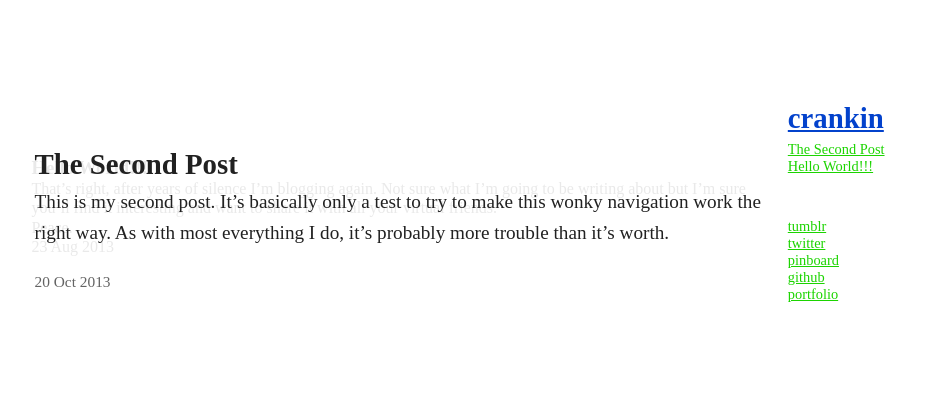
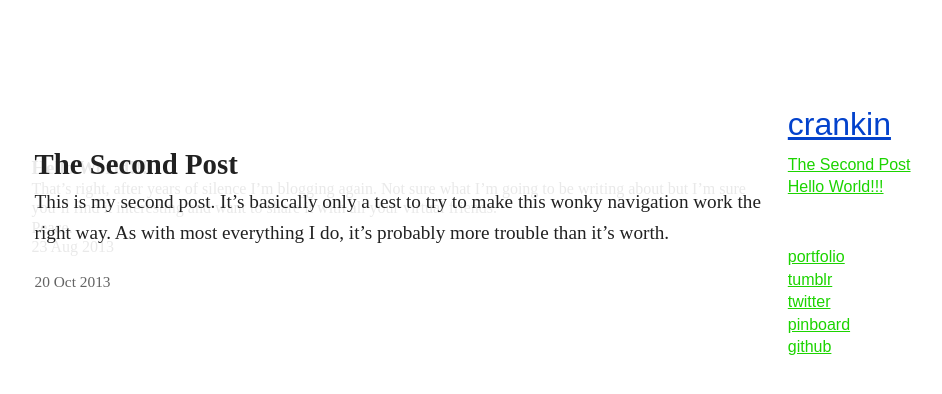
Before and after one commit to crankin/crankin.github.io, a Jekyll site: the page built from index.html, in a window 1280 px wide. Shown: the top 394 px of the page, without its empty margins (87-1029 px from the left). Built offline with Jekyll 4.4.1, drawn with Linux system fonts in a browser that asks for light colours; nearby versions of some CDN libraries; Markdown is read by kramdown in place of the engine named in the settings.

Commit message:
sidebar style changes

```diff
--- a/_includes/otherstuff.html
+++ b/_includes/otherstuff.html
@@ -1,5 +1,5 @@
+<p><a href="/portfolio">portfolio</a></p>
 <p><a href="http://bigcheckfactory.tumblr.com/">tumblr</a></p>
 <p><a href="http://twitter.com/_crankin_/">twitter</a></p>
 <p><a href="http://pinboard.in/u:crankin/">pinboard</a></p>
 <p><a href="http://github.com/crankin/">github</a></p>
-<p><a href="/portfolio">portfolio</a></p>
--- a/css/main.css
+++ b/css/main.css
@@ -28,6 +28,9 @@ h1 a {color:rgb(3,66,204);}
     display: flex;}
 
 .sidebar {
+    font-family: "ff-tisa-sans-web-pro-1","ff-tisa-sans-web-pro-2", sans-serif;
+    font-size:1.0rem;
+    line-height: 1.4;
     -webkit-box-flex: 1;      /* OLD - iOS 6-, Safari 3.1-6 */
     -moz-box-flex: 1;         /* OLD - Firefox 19- */
     width: 25%;               /* For old syntax, otherwise collapses. */
@@ -42,11 +45,9 @@ header {
     margin-bottom: 3em;}
 
 header h1 {
-    font-weight:bold;
+    font-weight:normal;
     margin-top:0;
     margin-bottom:0.2em;}
-
-.sidebar {font-size: 0.9rem;}
 
 .navi {list-style: none;}
 
```
